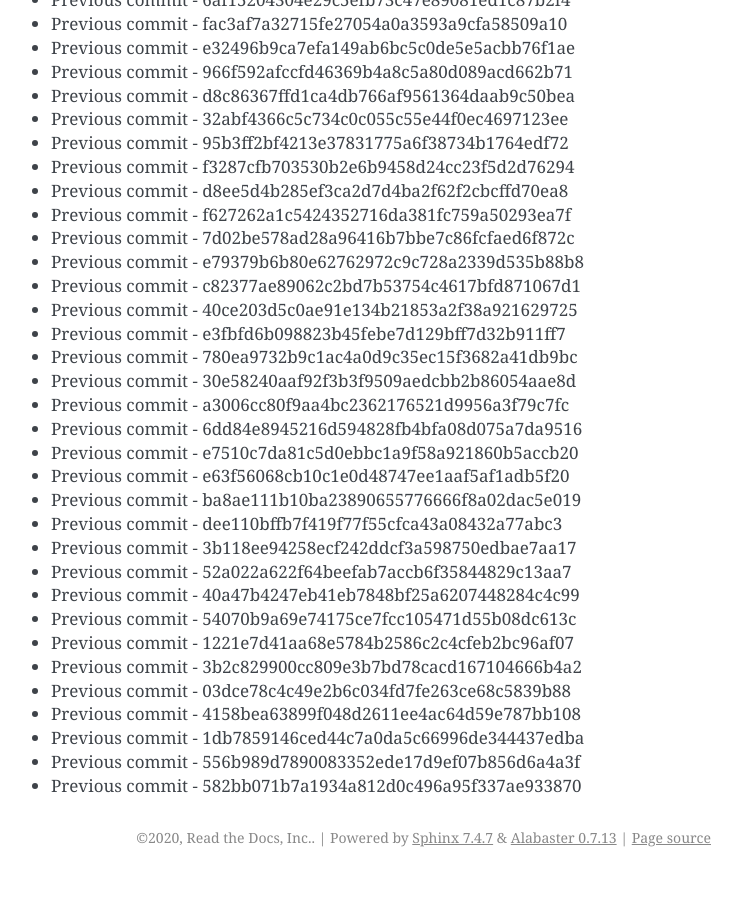
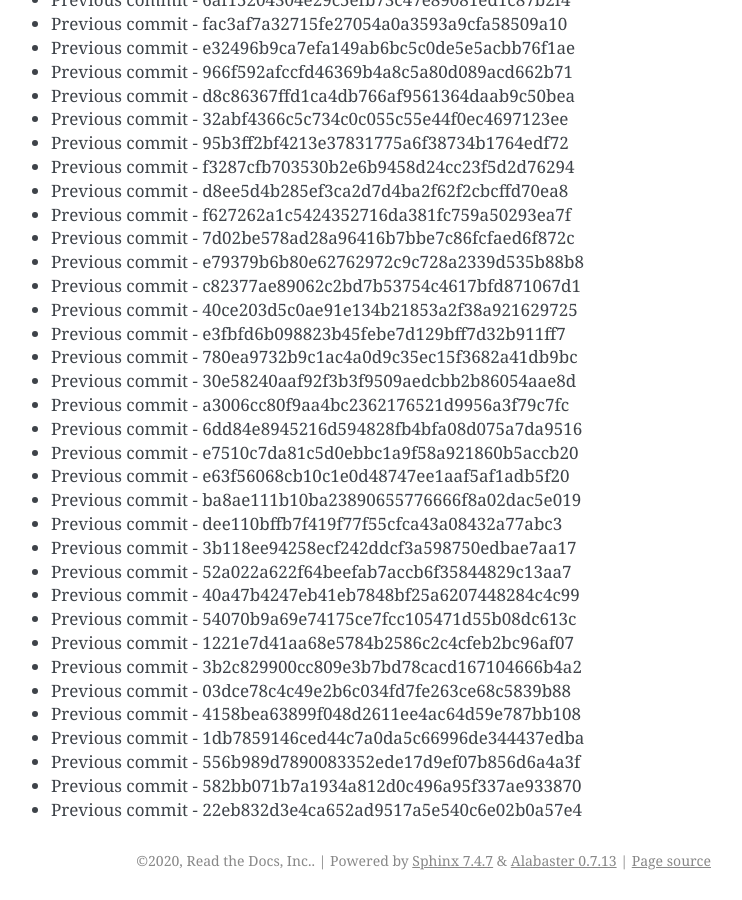
Before and after one commit to readthedocs/rtd-git-stresstest, a Sphinx documentation site: the page built from docs/updates.rst, in a window 1280 px wide and 900 px high, scrolled down 72831 px. Shown: the whole window, without its empty margins (399-1141 px from the left). Built offline with Sphinx 7.4.7, drawn with Linux system fonts in a browser that asks for light colours; before the commit the page ends 73708 px from its top, so only the background shows below that.

Commit message:
Generating commit from previous: 22eb832d3e4ca652ad9517a5e540c6e02b0a57e4

```diff
--- a/docs/updates.rst
+++ b/docs/updates.rst
@@ -3092,3 +3092,4 @@ It can be tested for any performance characteristics.
 * Previous commit - 1db7859146ced44c7a0da5c66996de344437edba
 * Previous commit - 556b989d7890083352ede17d9ef07b856d6a4a3f
 * Previous commit - 582bb071b7a1934a812d0c496a95f337ae933870
+* Previous commit - 22eb832d3e4ca652ad9517a5e540c6e02b0a57e4
```
